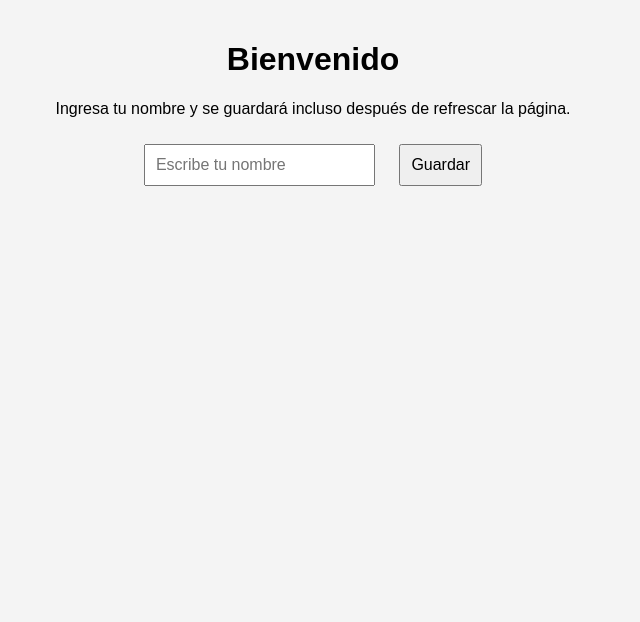
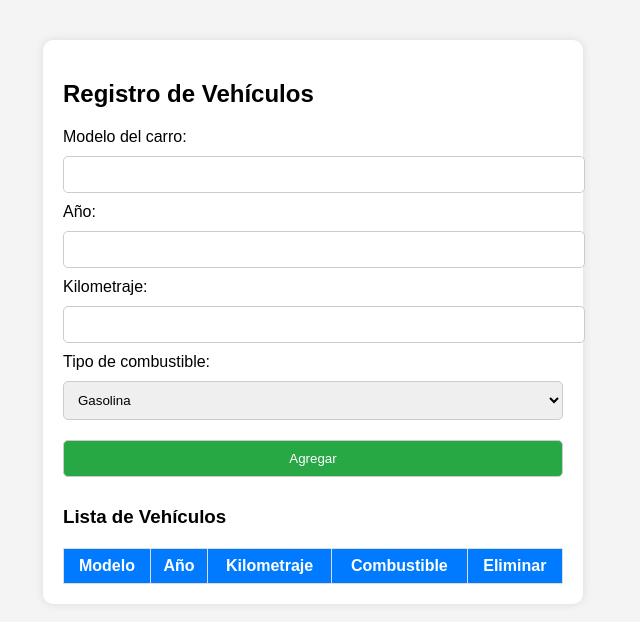
Before and after one commit to Johann131/AutosMorthor, a plain HTML site: page index.html in a window 1280 px wide. Shown: the whole page, without its empty margins (327-967 px from the left). Drawn offline with Linux system fonts and the light colour scheme.

Commit message:
index.html

```diff
--- a/index.html
+++ b/index.html
@@ -3,53 +3,154 @@
 <head>
     <meta charset="UTF-8">
     <meta name="viewport" content="width=device-width, initial-scale=1.0">
-    <title>Página con LocalStorage</title>
+    <title>Registro de Vehículos</title>
     <style>
         body {
             font-family: Arial, sans-serif;
+            margin: 20px;
+            padding: 20px;
+            background-color: #f4f4f4;
+        }
+        .container {
+            max-width: 500px;
+            margin: auto;
+            background: white;
+            padding: 20px;
+            border-radius: 10px;
+            box-shadow: 0 0 10px rgba(0, 0, 0, 0.1);
+        }
+        input, select, button {
+            width: 100%;
+            padding: 10px;
+            margin: 10px 0;
+            border: 1px solid #ccc;
+            border-radius: 5px;
+        }
+        button {
+            background-color: #28a745;
+            color: white;
+            cursor: pointer;
+        }
+        button:hover {
+            background-color: #218838;
+        }
+        table {
+            width: 100%;
+            border-collapse: collapse;
+            margin-top: 20px;
+        }
+        th, td {
+            border: 1px solid #ddd;
+            padding: 8px;
             text-align: center;
-            background-color: #f4f4f4;
-            margin: 0;
-            padding: 20px;
         }
-        input, button {
-            padding: 10px;
-            margin: 10px;
-            font-size: 16px;
+        th {
+            background-color: #007bff;
+            color: white;
         }
     </style>
 </head>
 <body>
 
-    <h1>Bienvenido</h1>
-    <p>Ingresa tu nombre y se guardará incluso después de refrescar la página.</p>
+<div class="container">
+    <h2>Registro de Vehículos</h2>
+    <form id="carForm">
+        <label>Modelo del carro:</label>
+        <input type="text" id="modelo" required>
 
-    <input type="text" id="nombre" placeholder="Escribe tu nombre">
-    <button onclick="guardarNombre()">Guardar</button>
+        <label>Año:</label>
+        <input type="number" id="anio" min="1900" max="2025" required>
 
-    <h2 id="mensaje"></h2>
+        <label>Kilometraje:</label>
+        <input type="number" id="kilometraje" required>
 
-    <script>
-        // Función para guardar el nombre en LocalStorage
-        function guardarNombre() {
-            let nombre = document.getElementById("nombre").value;
-            if (nombre.trim() !== "") {
-                localStorage.setItem("nombreUsuario", nombre);
-                mostrarNombre();
-            }
+        <label>Tipo de combustible:</label>
+        <select id="combustible" required>
+            <option value="Gasolina">Gasolina</option>
+            <option value="Diésel">Diésel</option>
+            <option value="Eléctrico">Eléctrico</option>
+            <option value="Híbrido">Híbrido</option>
+        </select>
+
+        <button type="button" onclick="agregarVehiculo()">Agregar</button>
+    </form>
+
+    <h3>Lista de Vehículos</h3>
+    <table>
+        <thead>
+            <tr>
+                <th>Modelo</th>
+                <th>Año</th>
+                <th>Kilometraje</th>
+                <th>Combustible</th>
+                <th>Eliminar</th>
+            </tr>
+        </thead>
+        <tbody id="listaVehiculos"></tbody>
+    </table>
+</div>
+
+<script>
+    document.addEventListener("DOMContentLoaded", cargarVehiculos);
+
+    function agregarVehiculo() {
+        let modelo = document.getElementById("modelo").value;
+        let anio = document.getElementById("anio").value;
+        let kilometraje = document.getElementById("kilometraje").value;
+        let combustible = document.getElementById("combustible").value;
+
+        if (modelo && anio && kilometraje && combustible) {
+            let vehiculos = JSON.parse(localStorage.getItem("vehiculos")) || [];
+            let nuevoVehiculo = { modelo, anio, kilometraje, combustible };
+            vehiculos.push(nuevoVehiculo);
+            localStorage.setItem("vehiculos", JSON.stringify(vehiculos));
+
+            actualizarTabla();
+            document.getElementById("carForm").reset();
+        } else {
+            alert("Por favor, completa todos los campos.");
         }
+    }
 
-        // Función para mostrar el nombre guardado
-        function mostrarNombre() {
-            let nombreGuardado = localStorage.getItem("nombreUsuario");
-            if (nombreGuardado) {
-                document.getElementById("mensaje").textContent = "¡Hola, " + nombreGuardado + "!";
-            }
-        }
+    function cargarVehiculos() {
+        actualizarTabla();
+    }
 
-        // Llamar a la función al cargar la página
-        mostrarNombre();
-    </script>
+    function actualizarTabla() {
+        let tabla = document.getElementById("listaVehiculos");
+        tabla.innerHTML = "";
+
+        let vehiculos = JSON.parse(localStorage.getItem("vehiculos")) || [];
+
+        vehiculos.forEach((vehiculo, index) => {
+            let fila = tabla.insertRow();
+            fila.insertCell(0).textContent = vehiculo.modelo;
+            fila.insertCell(1).textContent = vehiculo.anio;
+            fila.insertCell(2).textContent = vehiculo.kilometraje;
+            fila.insertCell(3).textContent = vehiculo.combustible;
+
+            let botonEliminar = document.createElement("button");
+            botonEliminar.textContent = "❌";
+            botonEliminar.style.background = "red";
+            botonEliminar.style.color = "white";
+            botonEliminar.style.border = "none";
+            botonEliminar.style.padding = "5px";
+            botonEliminar.style.cursor = "pointer";
+            botonEliminar.onclick = function () {
+                eliminarVehiculo(index);
+            };
+
+            fila.insertCell(4).appendChild(botonEliminar);
+        });
+    }
+
+    function eliminarVehiculo(index) {
+        let vehiculos = JSON.parse(localStorage.getItem("vehiculos")) || [];
+        vehiculos.splice(index, 1);
+        localStorage.setItem("vehiculos", JSON.stringify(vehiculos));
+        actualizarTabla();
+    }
+</script>
 
 </body>
 </html>
```
